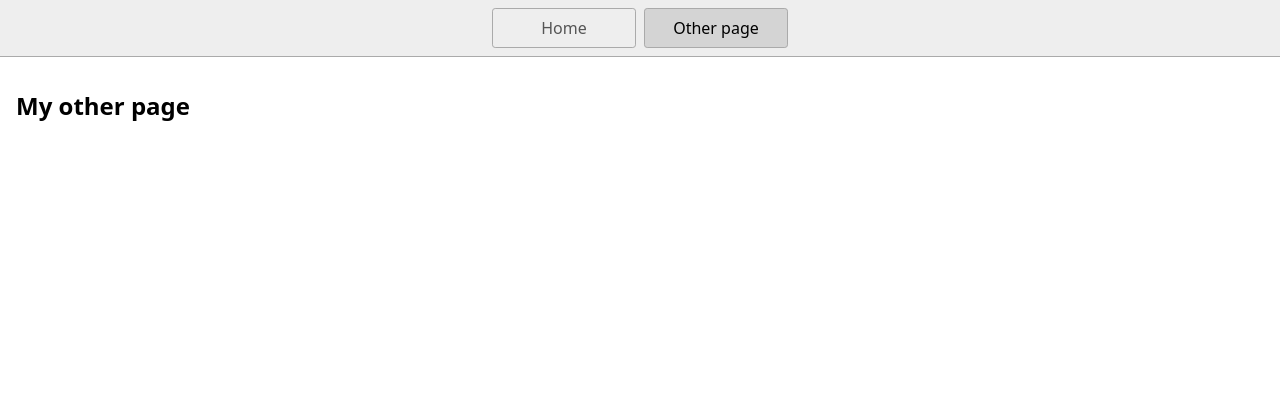
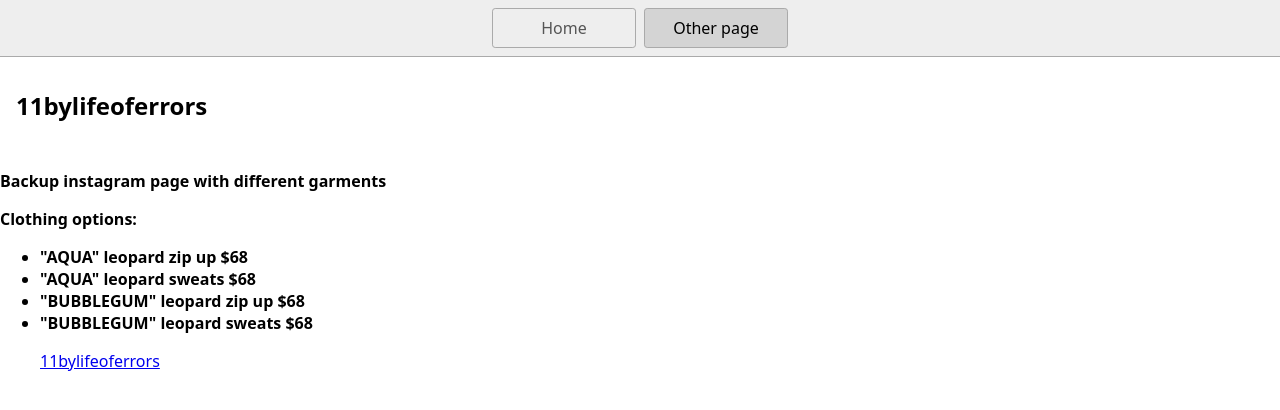
Before and after one commit to chr1stopherr/cps140-website, a website: page pages/new/page2.html in a window 1280 px wide. Drawn offline with Linux system fonts and the light colour scheme; files that its build step writes are made by us from their sources; files whose address does not match are found by name.

Commit message:
added html elements

```diff
--- a/pages/new/page2.html
+++ b/pages/new/page2.html
@@ -10,10 +10,19 @@
   <body>
     <nav>
       <a href="/index.html">Home</a>
-      <a href=".s/page2.html" aria-current="page">Other page</a>
+      <a href="./page2.html" aria-current="page">Other page</a>
     </nav>
     <main>
-      <h1>My other page</h1>
+      <h1>11bylifeoferrors</h1>
     </main>
-  </body>
+  </body><p><b>Backup instagram page with different garments</b></p>
+  <b>Clothing options:</b>
+   <ul>
+     <li><b>"AQUA" leopard zip up $68</b></li>
+     <li><b>"AQUA" leopard sweats $68</b></li>
+     <li><b>"BUBBLEGUM" leopard zip up $68</b></li>
+     <li><b>"BUBBLEGUM" leopard sweats $68</b></li>
 </html>
+<p>
+  <a href="https://lifeoferrors.com/">11bylifeoferrors</a>
+</p>
```
